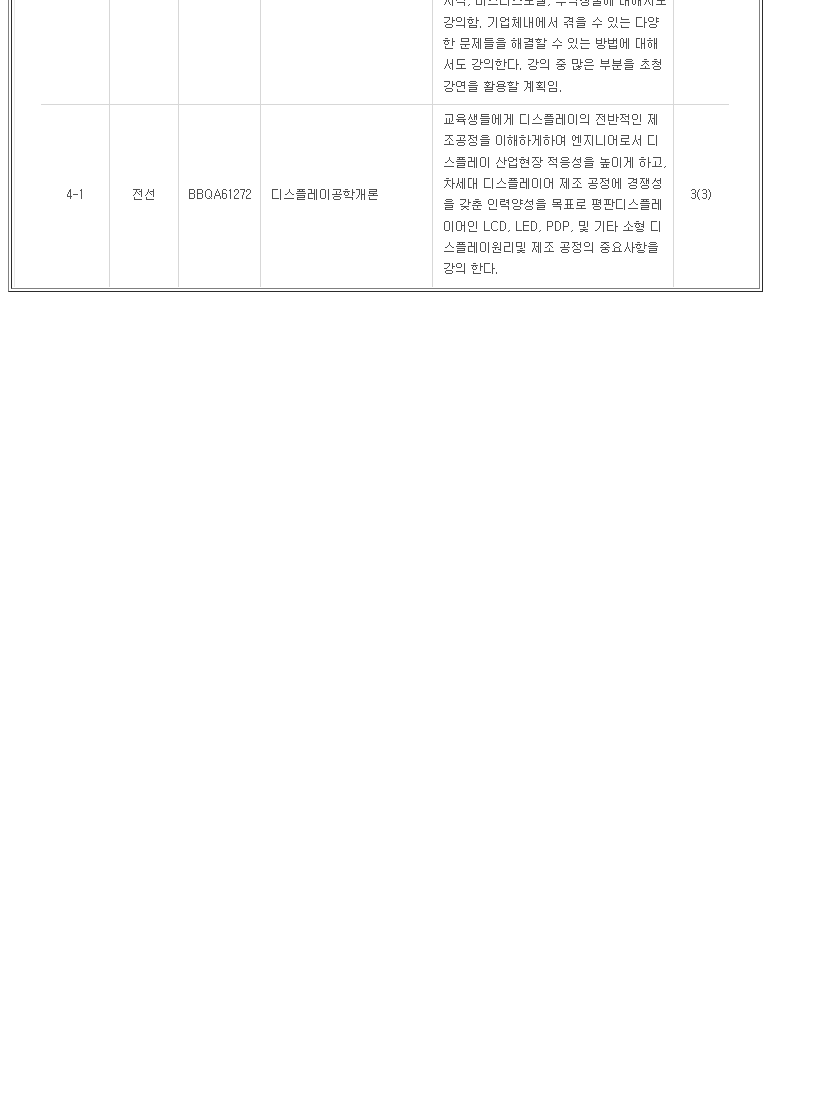
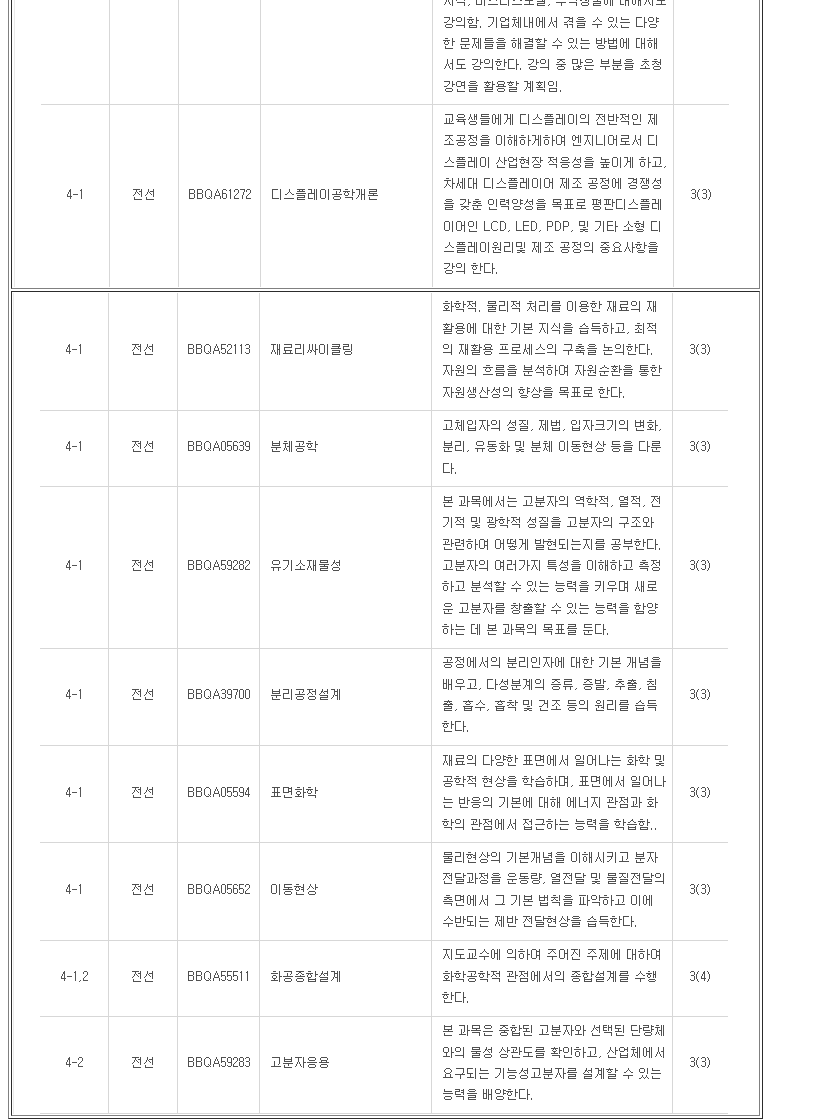
Before and after one commit to yebin02/dongan-21114, a plain HTML site: page right2.html in a window 1280 px wide. Shown: the part 5940-7059 px from the top of the page, without its empty margins (0-818 px from the left). Before the commit the page ends 6240 px from the top, so only its background shows below. Drawn offline with Linux system fonts and the light colour scheme.

Commit message:
Update right2.html

```diff
--- a/right2.html
+++ b/right2.html
@@ -43,6 +43,11 @@
    <img src=https://github.com/yebin02/dongan-21114/blob/master/%EA%B5%90%EC%9C%A1%EA%B3%BC%EC%A0%958.png?raw=true>
     </td>
   </tr>
+  <tr>
+    <td>
+      <img src=https://github.com/yebin02/dongan-21114/blob/master/%EA%B5%90%EC%9C%A1%EA%B3%BC%EC%A0%959.png?raw=true>
+    </td>
+  </tr>
 </table>
 </body>
 </html>
```
